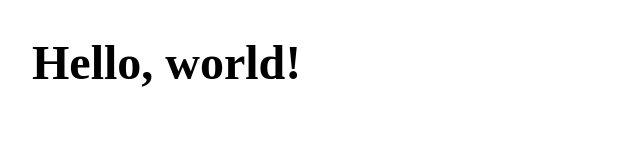
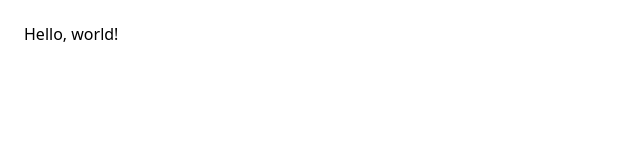
Before and after one commit to chrissiemhrk/sass-boilerplate, a website: page src/index.html in a window 1280 px wide. Shown: the whole page, without its empty margins (0-640 px from the left). Drawn offline with nearby package versions, Linux system fonts and the light colour scheme; files that its build step writes are made by us from their sources.

Commit message:
style: add tailwindcss styles

```diff
--- a/scss/style.scss
+++ b/scss/style.scss
@@ -1,3 +1,4 @@
 @import "variables";
 @import "global";
 @import "typography";
+@import "tailwindcss";
```
Also changed, not shown: scss/_tailwindcss.scss (renamed from src/styles/styles.css).
